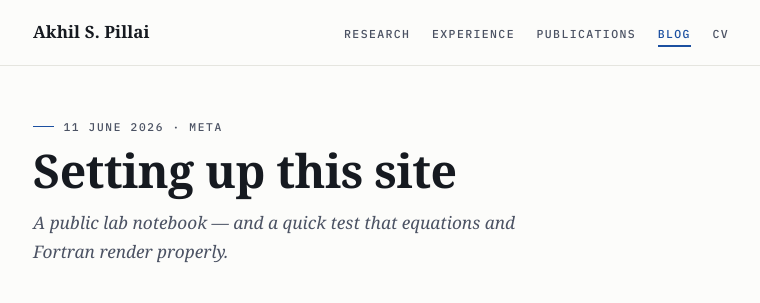
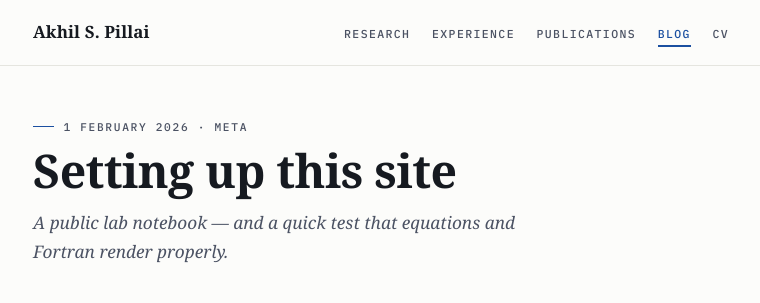
Before and after one commit to codesbyakhil/codesbyakhil.github.io, a Jekyll site: the page built from _posts/2026-02-01-setting-up-this-site.md, in a window 1280 px wide. Shown: the top 303 px of the page, without its empty margins (259-1019 px from the left). Built offline with Jekyll 4.4.1, drawn with Linux system fonts in a browser that asks for light colours; some web fonts are replaced; part of the change alters nothing that is shown.

```diff
--- a/_posts/2026-06-11-setting-up-this-site.md
+++ b/_posts/2026-02-01-setting-up-this-site.md
@@ -1,5 +1,6 @@
 ---
 title: "Setting up this site"
+date: 2026-02-01
 subtitle: "A public lab notebook — and a quick test that equations and Fortran render properly."
 tags: [meta]
 ---
```
